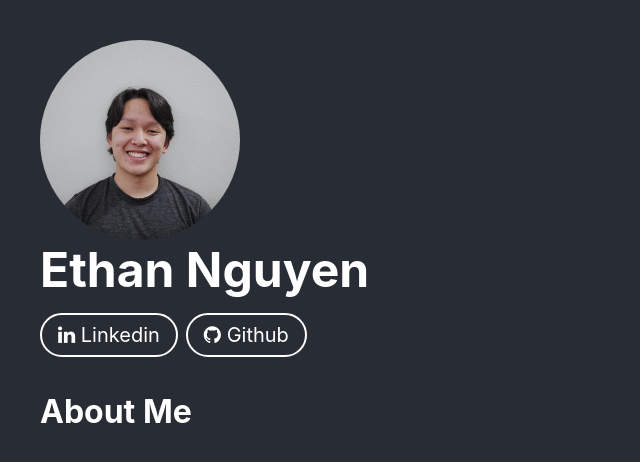
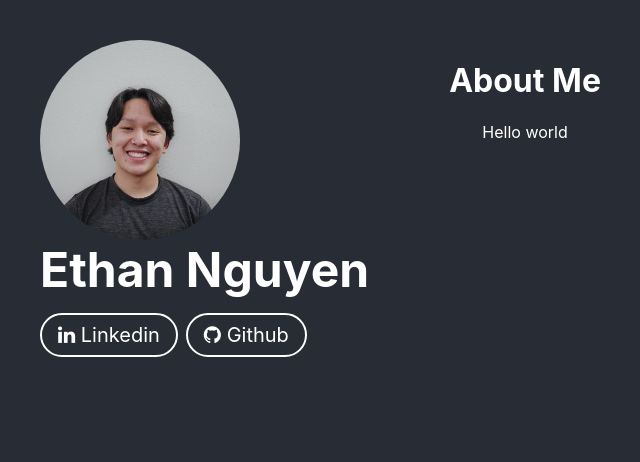
Before and after one commit to FunniNam3/FunniNam3.github.io, a React (Create React App) app in the folder my-app/: page / in a window 1280 px wide. Shown: the top 462 px of the page, without its empty margins (0-640 px from the left). Built offline with nearby package versions, Linux system fonts and the light colour scheme.

Commit message:
Move About me next to headshot

```diff
--- a/my-app/src/App.css
+++ b/my-app/src/App.css
@@ -11,7 +11,10 @@
 }
 
 .App-header {
+  display: flex;
+  gap: 10vmin;
   height: fit-content;
+  width: fit-content;
 }
 
 div.Headshot {
@@ -50,13 +53,16 @@ div.Social:hover {
   opacity: 70%;
 }
 div.Social-Wrapper {
+  width:fit-content;
+  height: fit-content;
   display: flex;
   flex-direction: row;
   gap: 1vmin;
 }
 
 div.AboutMe {
-
+  width:fit-content;
+  height: fit-content;
 }
 
 h1.AboutMe {
--- a/my-app/src/App.tsx
+++ b/my-app/src/App.tsx
@@ -15,6 +15,10 @@ function App() {
           <img src={headShot} alt="Headshot" className="Headshot"></img>
           <h1 className="Headshot">Ethan Nguyen</h1>
         </div>
+        <div className="AboutMe">
+          <h1 className="AboutMe">About Me</h1>
+          <p>Hello world</p>
+        </div>
       </header>
       <div className="Social-Wrapper">
         <div className="Social">
@@ -24,9 +28,6 @@ function App() {
           <i className="fa fa-github"></i> Github
         </div>
       </div>
-      <div className="AboutMe">
-        <h1 className="AboutMe">About Me</h1>
-      </div>
     </div>
   );
 }
```
